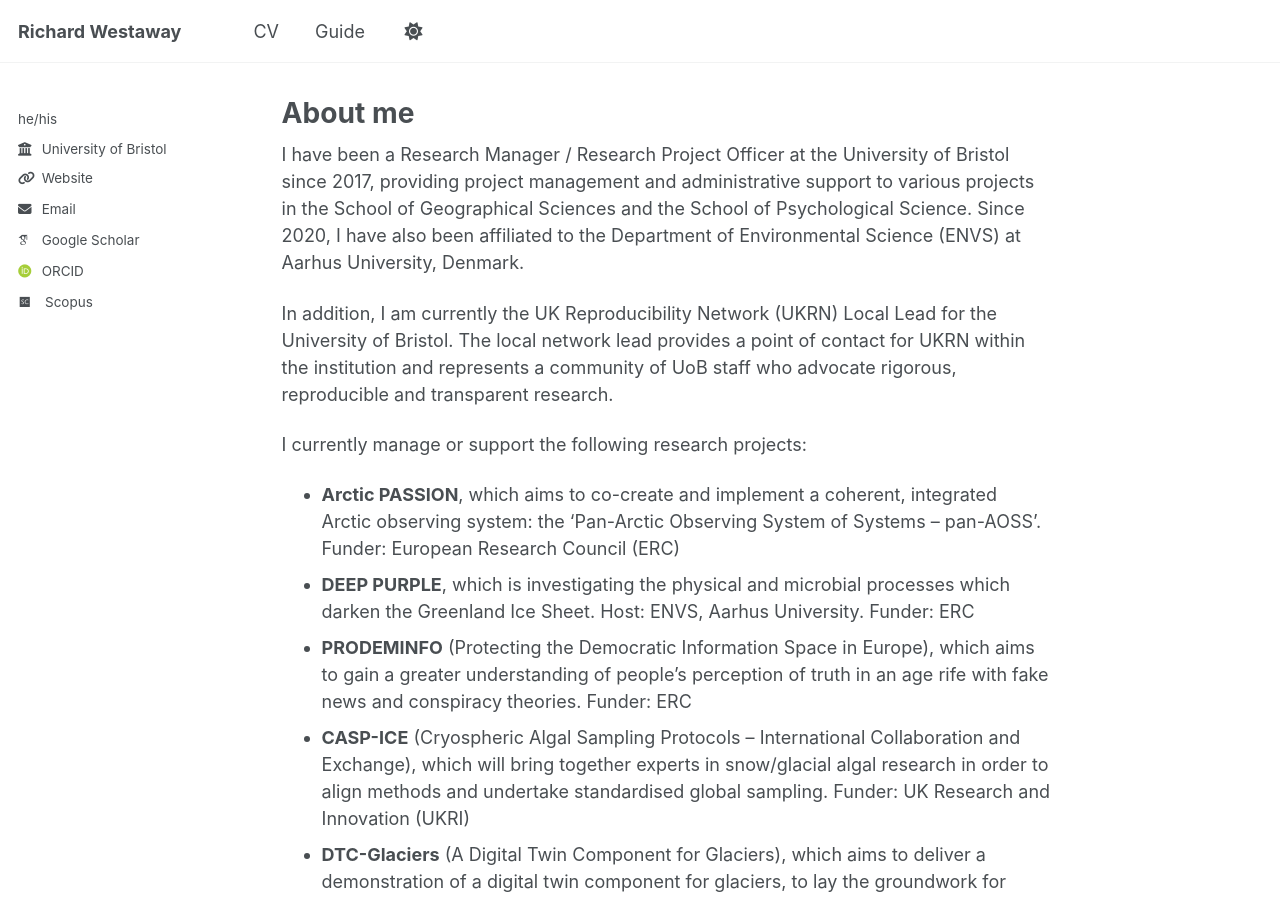
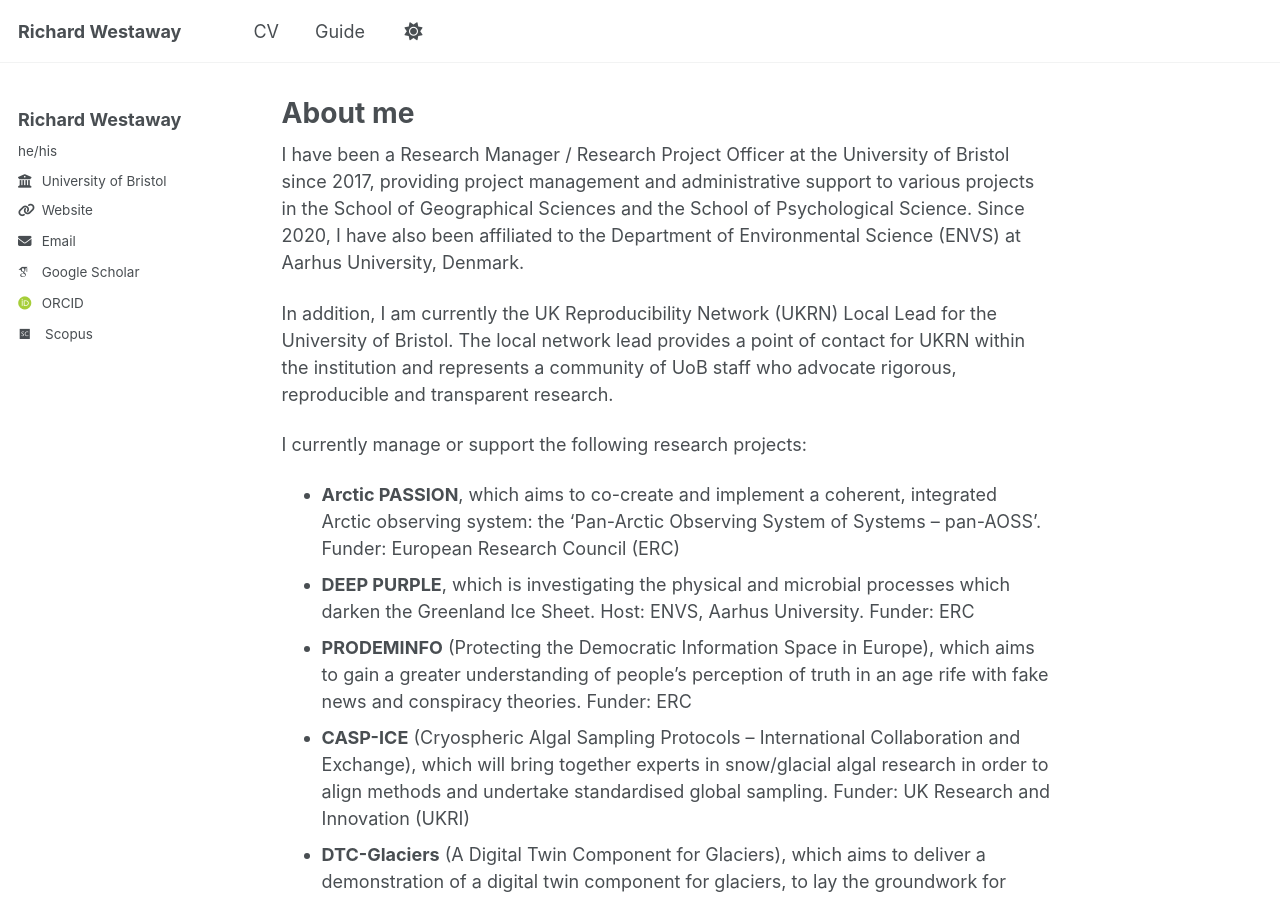
Before and after one commit to richardwestaway/richardwestaway.github.io, a Jekyll site: the page built from _pages/about.md, in a window 1280 px wide and 900 px high. Built offline with Jekyll 4.4.1, drawn with Linux system fonts in a browser that asks for light colours; some web fonts are replaced.

Commit message:
Update _config.yml

```diff
--- a/_config.yml
+++ b/_config.yml
@@ -23,7 +23,7 @@ repository               : "academicpages/academicpages.github.io"
 author:
   # Biographic information
   # avatar           : # URL
-  # name             : "Richard Westaway"
+  name             : "Richard Westaway"
   pronouns         : "he/his"
   bio              : # "Short biography for the left-hand sidebar"
   location         : # "Earth"
```
